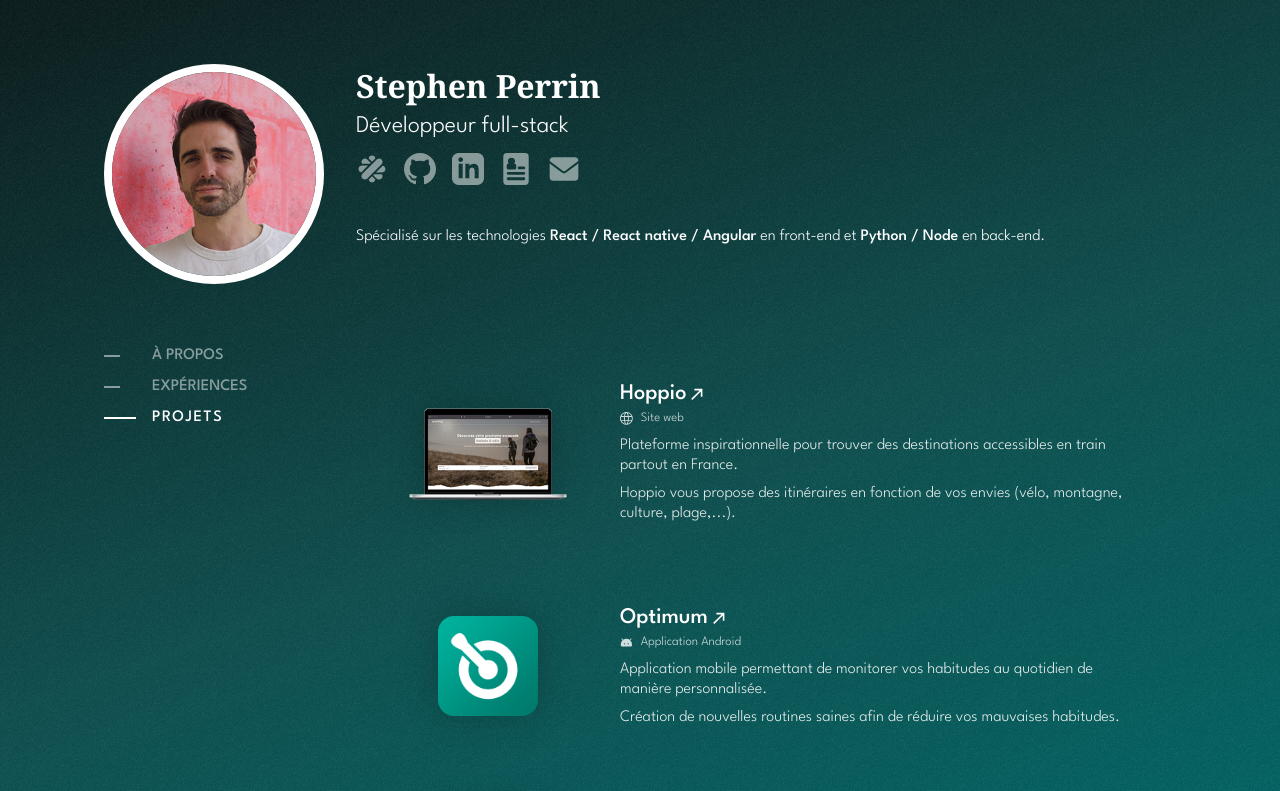
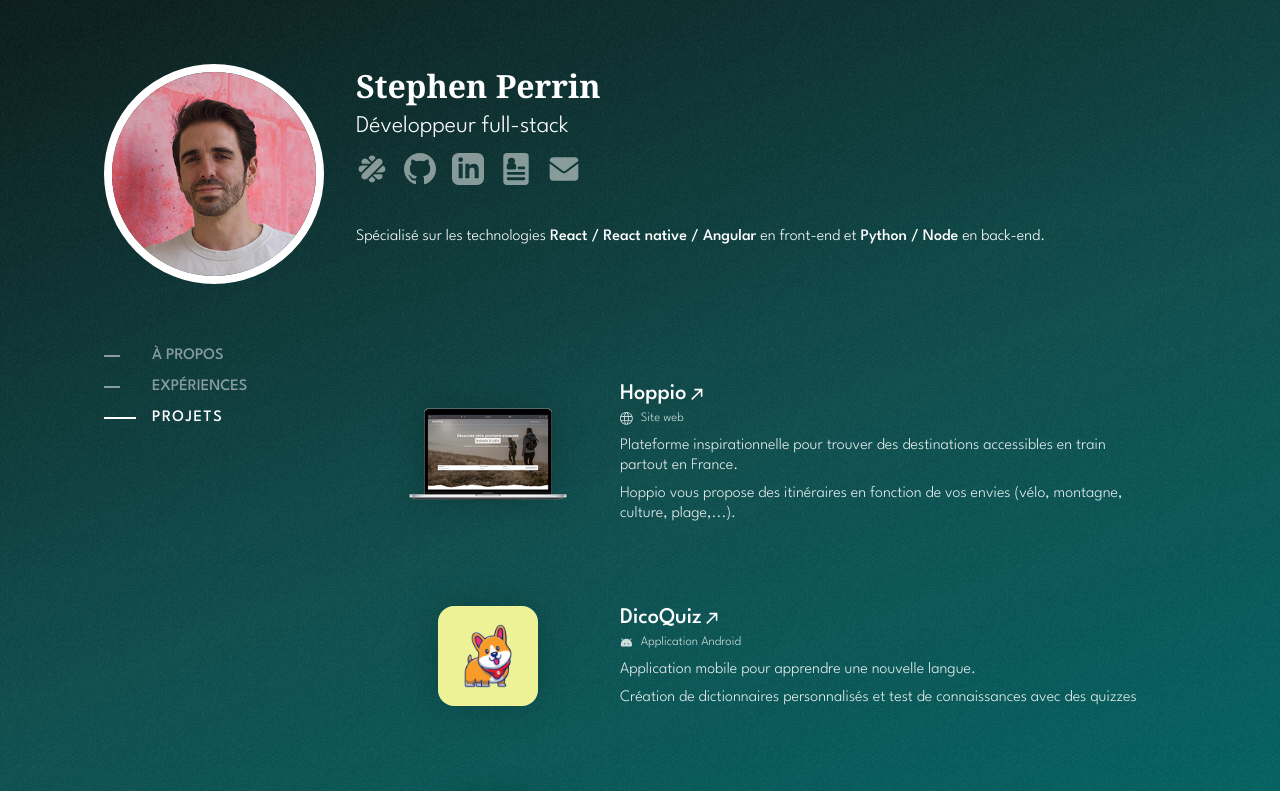
Before and after one commit to stephenprn/stephen-portfolio, a Next.js app: page /projects in a window 1280 px wide. Shown: the top 791 px of the page. Built offline with nearby package versions, Linux system fonts and the light colour scheme.

Commit message:
add dicoquiz to projects

```diff
--- a/pages/projects/index.tsx
+++ b/pages/projects/index.tsx
@@ -2,6 +2,7 @@ import classes from "./index.module.scss";
 import { useState } from "react";
 import BasePage from "@/components/BasePage";
 import optimumImage from "@/assets/projects/optimum.png";
+import dicoQuizImage from "@/assets/projects/dicoquiz.png";
 import objectifsImage from "@/assets/projects/mes_objectifs.png";
 import hoppioImage from "@/assets/projects/hoppio.png";
 import CardsContainer from "@/components/CardsContainer";
@@ -19,6 +20,16 @@ const PROJECTS: IProject[] = [
     link: "https://hoppio.fr/",
     type: "web",
     image: hoppioImage,
+  },
+  {
+    title: "DicoQuiz",
+    description: [
+      "Application mobile pour apprendre une nouvelle langue.",
+      "Création de dictionnaires personnalisés et test de connaissances avec des quizzes",
+    ],
+    link: "https://play.google.com/store/apps/details?id=com.stephenprn.dicoquiz",
+    type: "android",
+    image: dicoQuizImage,
   },
   {
     title: "Optimum",
```
Also changed, not shown: assets/projects/dicoquiz.png (added), 1 other file (tests, documents, lock files or other folders).
